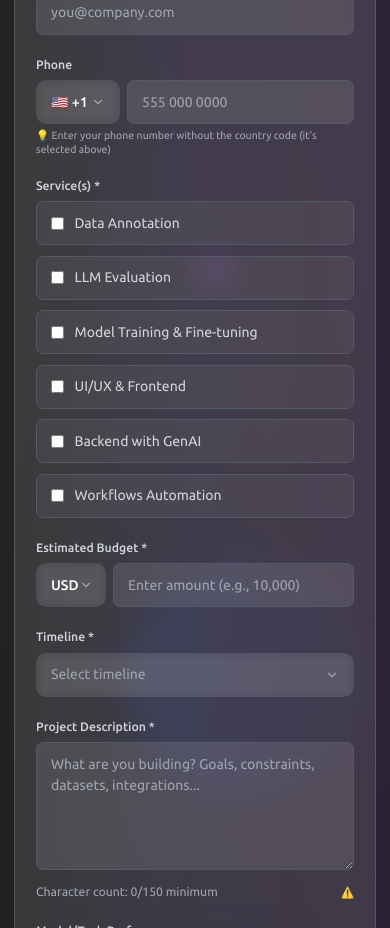
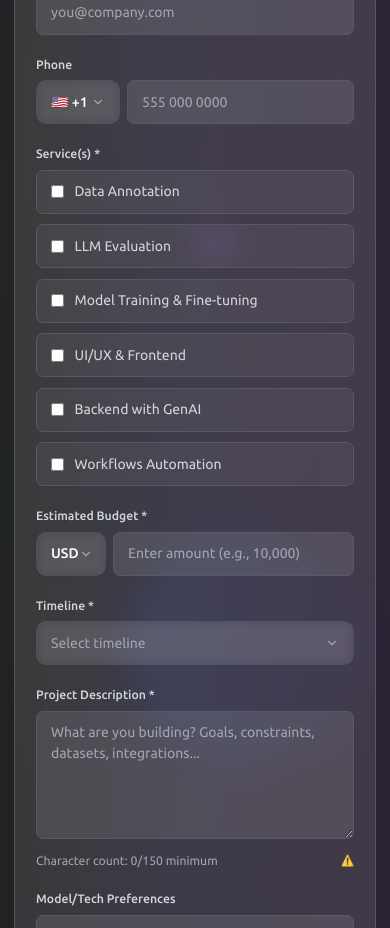
Before and after one commit to shivamcevalxai-web/evalX-codebase, a Next.js app: page / in a window 390 px wide. Shown: the part 9180-10108 px from the top of the page. Built offline with nearby package versions, Linux system fonts and the light colour scheme.

Commit message:
Remove comment below phone section

```diff
--- a/src/components/sections/ContactSection.tsx
+++ b/src/components/sections/ContactSection.tsx
@@ -482,9 +482,6 @@ export default function ContactSection() {
                 </AnimatePresence>
               </div>
             </div>
-            <p className="mt-1 text-xs text-gray-400">
-              💡 Enter your phone number without the country code (it's selected above)
-            </p>
           </div>
 
           <div className="md:col-span-2">
```
